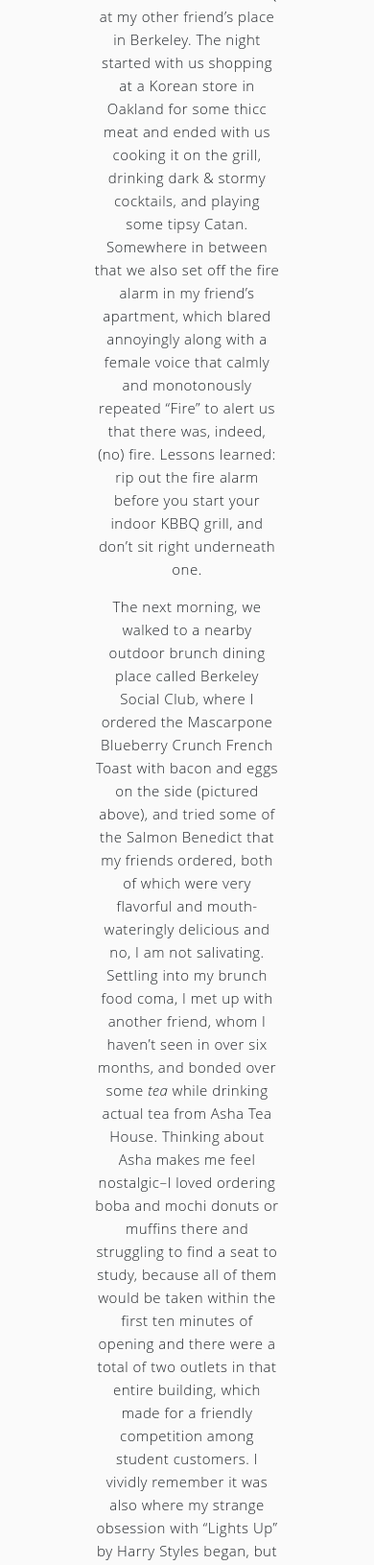
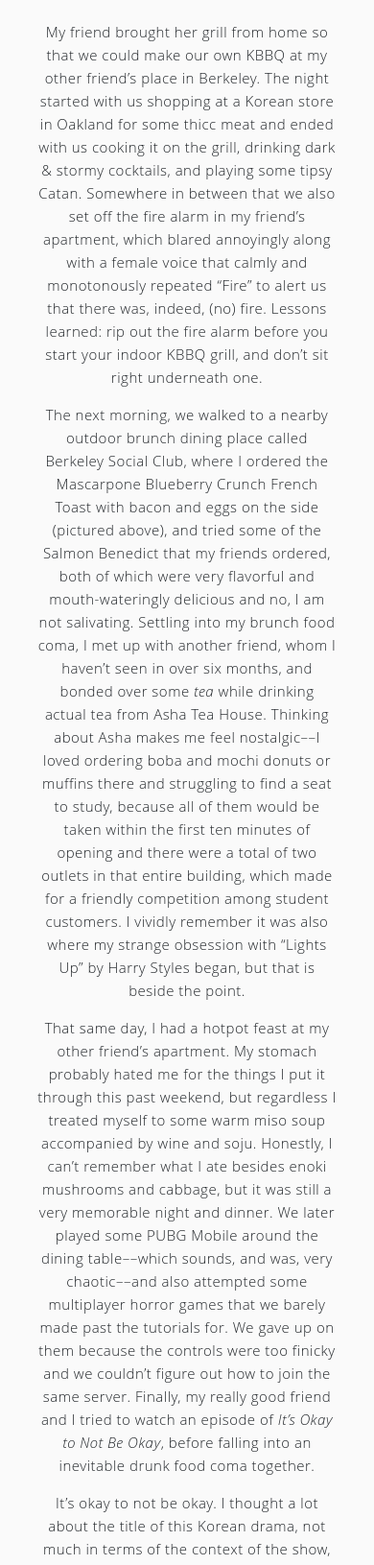
Before and after one commit to juliasliu/juliasliu.github.io, a Jekyll site: the page built from _posts/2020-10-11-its-okay.markdown, in a window 390 px wide, cut to the strip 594-2225 px from the top of the page. Shown: the whole strip at 96% size. Built offline with Jekyll 4.4.1, drawn with Linux system fonts in a browser that asks for light colours; a script that is not in the unit is left out; comment, search, counter and statistics services are not loaded; some of the changed text lies outside the part shown.

Commit message:
Changed post responsive styles, published new blog post

```diff
--- a/_posts/2020-10-04-among-us.markdown
+++ b/_posts/2020-10-04-among-us.markdown
@@ -5,7 +5,7 @@
 categories: blog
 image: /assets/img/blog/2020-10-04-mirror-selfie.jpg
 ---
-Okay, I admit it. I may have developed an (un)healthy obsession with binging Among Us playthroughs on Youtube. I have watched more hours of it than I have played the game myself. My head is ingrained with Toast's snickering cackles as he vent-kills a player, Valkyrae's shrieks of joy--and horror after being betrayed, Sykkuno's calm tone of deceiving comfort, and the iconic dichotomy of Corpse's and Lilypichu's voices. Also, ignore the thumbnail with the huge stye on my left eye and ugly claw hands I'm using to hold my phone--nothing exciting has happened in my life except for living vicariously through Youtubers so this is the only picture that I have after rummaging my camera roll and Snapchat photos this week.
+Okay, I admit it. I may have developed an (un)healthy obsession with binging Among Us playthroughs on Youtube. I have watched more hours of it than I have played the game myself. My head is ingrained with Toast's snickering cackles as he vent-kills a player, Valkyrae's shrieks of joy––and horror after being betrayed, Sykkuno's calm tone of deceiving comfort, and the iconic dichotomy of Corpse's and Lilypichu's voices. Also, ignore the thumbnail with the huge stye on my left eye and ugly claw hands I'm using to hold my phone––nothing exciting has happened in my life except for living vicariously through Youtubers so this is the only picture that I have after rummaging my camera roll and Snapchat photos this week.
 
 Last Tuesday, we saw a reality TV show episode unfold under the disguise of a presidential debate. Whoever directed this episode really has an eye for surreal comedy. I no longer need to wait for new Black Mirror episodes to be released; all I have to do is open Twitter on my phone and watch tiny teasers of them happening in real life. The iconic lines in the show: "we are on the road to success" (good one, Trump), "he's Putin's puppy" (woof), and of course, who can forget, "will you shut up, man?" are hard-carrying the Rotten Tomatoes rating of this season.
 
--- a/_posts/2020-10-11-its-okay.markdown
+++ b/_posts/2020-10-11-its-okay.markdown
@@ -7,9 +7,9 @@
 ---
 My friend brought her grill from home so that we could make our own KBBQ at my other friend's place in Berkeley. The night started with us shopping at a Korean store in Oakland for some thicc meat and ended with us cooking it on the grill, drinking dark & stormy cocktails, and playing some tipsy Catan. Somewhere in between that we also set off the fire alarm in my friend's apartment, which blared annoyingly along with a female voice that calmly and monotonously repeated "Fire" to alert us that there was, indeed, (no) fire. Lessons learned: rip out the fire alarm before you start your indoor KBBQ grill, and don't sit right underneath one.
 
-The next morning, we walked to a nearby outdoor brunch dining place called Berkeley Social Club, where I ordered the Mascarpone Blueberry Crunch French Toast with bacon and eggs on the side (pictured above), and tried some of the Salmon Benedict that my friends ordered, both of which were very flavorful and mouth-wateringly delicious and no, I am not salivating. Settling into my brunch food coma, I met up with another friend, whom I haven't seen in over six months, and bonded over some *tea* while drinking actual tea from Asha Tea House. Thinking about Asha makes me feel nostalgic--I loved ordering boba and mochi donuts or muffins there and struggling to find a seat to study, because all of them would be taken within the first ten minutes of opening and there were a total of two outlets in that entire building, which made for a friendly competition among student customers. I vividly remember it was also where my strange obsession with "Lights Up" by Harry Styles began, but that is beside the point.
+The next morning, we walked to a nearby outdoor brunch dining place called Berkeley Social Club, where I ordered the Mascarpone Blueberry Crunch French Toast with bacon and eggs on the side (pictured above), and tried some of the Salmon Benedict that my friends ordered, both of which were very flavorful and mouth-wateringly delicious and no, I am not salivating. Settling into my brunch food coma, I met up with another friend, whom I haven't seen in over six months, and bonded over some *tea* while drinking actual tea from Asha Tea House. Thinking about Asha makes me feel nostalgic––I loved ordering boba and mochi donuts or muffins there and struggling to find a seat to study, because all of them would be taken within the first ten minutes of opening and there were a total of two outlets in that entire building, which made for a friendly competition among student customers. I vividly remember it was also where my strange obsession with "Lights Up" by Harry Styles began, but that is beside the point.
 
-That same day, I had a hotpot feast at my other friend's apartment. My stomach probably hated me for the things I put it through this past weekend, but regardless I treated myself to some warm miso soup accompanied by wine and soju. Honestly, I can't remember what I ate besides enoki mushrooms and cabbage, but it was still a very memorable night and dinner. We later played some PUBG Mobile around the dining table--which sounds, and was, very chaotic--and also attempted some multiplayer horror games that we barely made past the tutorials for. We gave up on them because the controls were too finicky and we couldn't figure out how to join the same server. Finally, my really good friend and I tried to watch an episode of *It's Okay to Not Be Okay*, before falling into an inevitable drunk food coma together.
+That same day, I had a hotpot feast at my other friend's apartment. My stomach probably hated me for the things I put it through this past weekend, but regardless I treated myself to some warm miso soup accompanied by wine and soju. Honestly, I can't remember what I ate besides enoki mushrooms and cabbage, but it was still a very memorable night and dinner. We later played some PUBG Mobile around the dining table––which sounds, and was, very chaotic––and also attempted some multiplayer horror games that we barely made past the tutorials for. We gave up on them because the controls were too finicky and we couldn't figure out how to join the same server. Finally, my really good friend and I tried to watch an episode of *It's Okay to Not Be Okay*, before falling into an inevitable drunk food coma together.
 
 It's okay to not be okay. I thought a lot about the title of this Korean drama, not much in terms of the context of the show, but rather my realization of what the phrase semantically means to me in different ways. I can't really say I relate to the obsessive madness of the female lead or the cold and oblivious demeanor of her male counterpart, but the idea of loving and accepting yourself and others around you unconditionally when you don't feel okay or satisfied in life is something that I both embrace and struggle with deeply.
 
@@ -17,7 +17,7 @@
 
 It's okay to not try sometimes. While pushing yourself to do things that you want to succeed at is important, you should also value the breaths that you take in between where you can take the weights off your shoulders and let them relax. I used to believe that every waking moment of my life must be spent on giving my absolute best in everything that I do. Being a perfectionist, however, comes with the cost of extreme burnout. As someone with little stamina, my mental and physical health suffer immensely from not knowing which tasks and goals to prioritize. I learned the hard way that "not trying" does not necessarily equate to "being lazy," and that I can spoil myself from time to time with rest periods where I am not actively working or trying for something.
 
-It's okay to let go of people who used to be important to you. You can't impress and satisfy everyone, and you also can't keep all your friends forever. "People can go from people you know to people you don't." [🎵](https://youtu.be/0SVaz8VWE84) The idea that some of your closest friends may end up as your enemies or simply strangers that share your memories is a sad and strange concept, but what I learned is that you don't need to make up your relationships with them. Sometimes, they are worth letting go. Finding closure in them does not require the other person's presence or involvement either--it is a process that you engage in with no other individual than yourself.
+It's okay to let go of people who used to be important to you. You can't impress and satisfy everyone, and you also can't keep all your friends forever. "People can go from people you know to people you don't." [🎵](https://youtu.be/0SVaz8VWE84) The idea that some of your closest friends may end up as your enemies or simply strangers that share your memories is a sad and strange concept, but what I learned is that you don't need to make up your relationships with them. Sometimes, they are worth letting go. Finding closure in them does not require the other person's presence or involvement either––it is a process that you engage in with no other individual than yourself.
 
 It's okay to feel lost in life. It's okay to not know what you want to do for your career, where you want to live, and how you want to live your life in general. I learned that it is important to do things that make you happy *now*, in the present. Not later down the line, when you have reached a certain goal, or some ambiguous point in the future when you have a specific number in your bank account, or some other type of materialistic achievement. As long as you are grounded in the present, it's okay to not have a rope tugging you towards a certain direction. It's okay to try different things and realize that you don't like any of them. It's okay to not know what the future holds, and it's okay to be scared of not knowing.
 
--- /dev/null
+++ b/_posts/2020-12-06-winter-is-coming.markdown
@@ -0,0 +1,20 @@
+---
+layout: post
+title:  Winter is Coming
+date:   2020-12-06 12:39:31 -0700
+categories: blog
+image: /assets/img/blog/2020-12-06-hiking.jpg
+---
+Game of Thrones is that one show that everyone used to watch, which peer pressured me into hopping onto the bandwagon as well so I could understand references people made to the show, except my smooth pea-sized brain has forgotten about 80% of the plot since I last stopped in season 5 three years ago. All I remember is that I hated Joffrey’s guts and his mother bore a weird resemblance to Bridgit Mendler that I could never stop thinking about.
+
+As the winter season approaches, I look forward to the cozy sweaters I can hibernate in, the warm hot chocolate I can endlessly sip on, and the episodes I can binge on Youtube and Netflix free of the guilt of procrastination. Most of all, I look forward to the double-digit number of hours of sleep I can cram everyday to make up for the measly five I am about to get during the next two weeks.
+
+Winter used to be in the top two of my list of favorite seasons (which I guess doesn’t say much given there are only four in total). I used to prefer the cold weather––snuggling myself up in a dozen layers to hide myself from the world. Strictly in terms of survival, it seemed better to prefer extreme cold over extreme warmth, as you can always layer more clothes but you can’t strip past your skin. I also used to prefer green, blue, purple and silver colors in my clothing and jewelry respectively, as they matched my paler skin tone. I was entranced by the wintery aesthetic of snow falling on rooftops, roasting marshmallows above the fireplace, and mistletoes and jingle bells,  innocently buying into the capitalistic holiday that is Christmas.
+
+Entering college, I witnessed a change in my mindset towards the four seasons as I embraced a dramatic shift in my clothing style––I began to wear more crop tops, spaghetti straps, off-the-shoulder looks, ripped jeans, shorts, cardigans, and gold-toned jewelry. Much of this change was a desperate attempt to expand my closet from the gray hoodies and adidas pants that I wore every single day to high school. I now prefer warm color tones and nude shades of clothing, and take advantage of opportunities where I can photosynthesize in vitamin D due to the insecurity of the paleness of my skin. I look forward to the summer where such opportunities are abundant. At this point of writing, I am unsure if I am roasting myself (aha) for my 180-degree change in style or being unironically accepting of it.
+
+I still love winter, though, as I think I still prefer it more than autumn––maybe because the fall aesthetic doesn't really exist around here, as the trees simply go from being green to being ugly, naked, and dead, without much of that crispy red-orange vibrance of its fallen leaves. The season of spring still tops my list, although its rainy tendencies in the past several years challenges its crown––not that I dislike rain, but I dislike its best friend, wind (I'm tired of having to deal with inverted umbrellas).
+
+Anyway, with upcoming project deadlines for my internship and a tight schedule of cramming in about 45 hours of lectures in less than five days, I am stretched thin on time. I will be taking a short break from blogging for the next two weeks, as I am approaching dead week and final exams. Hopefully, I shall see you on the other side.
+
+Until next time!
--- a/assets/css/blog.css
+++ b/assets/css/blog.css
@@ -14,6 +14,12 @@
 
 .post-container {
 	padding: 0 25%;
+}
+
+@media screen and (max-width: 685px) {
+	.post-container {
+		padding: 0 10%;
+	}
 }
 
 .post-container img {
--- a/assets/css/home.css
+++ b/assets/css/home.css
@@ -16,7 +16,7 @@
 	text-align: center;
 }
 
-@media screen and (max-width: 635px) {
+@media screen and (max-width: 685px) {
 	.home-section {
 		width: 100%;
 		padding-left: 50px;
```
